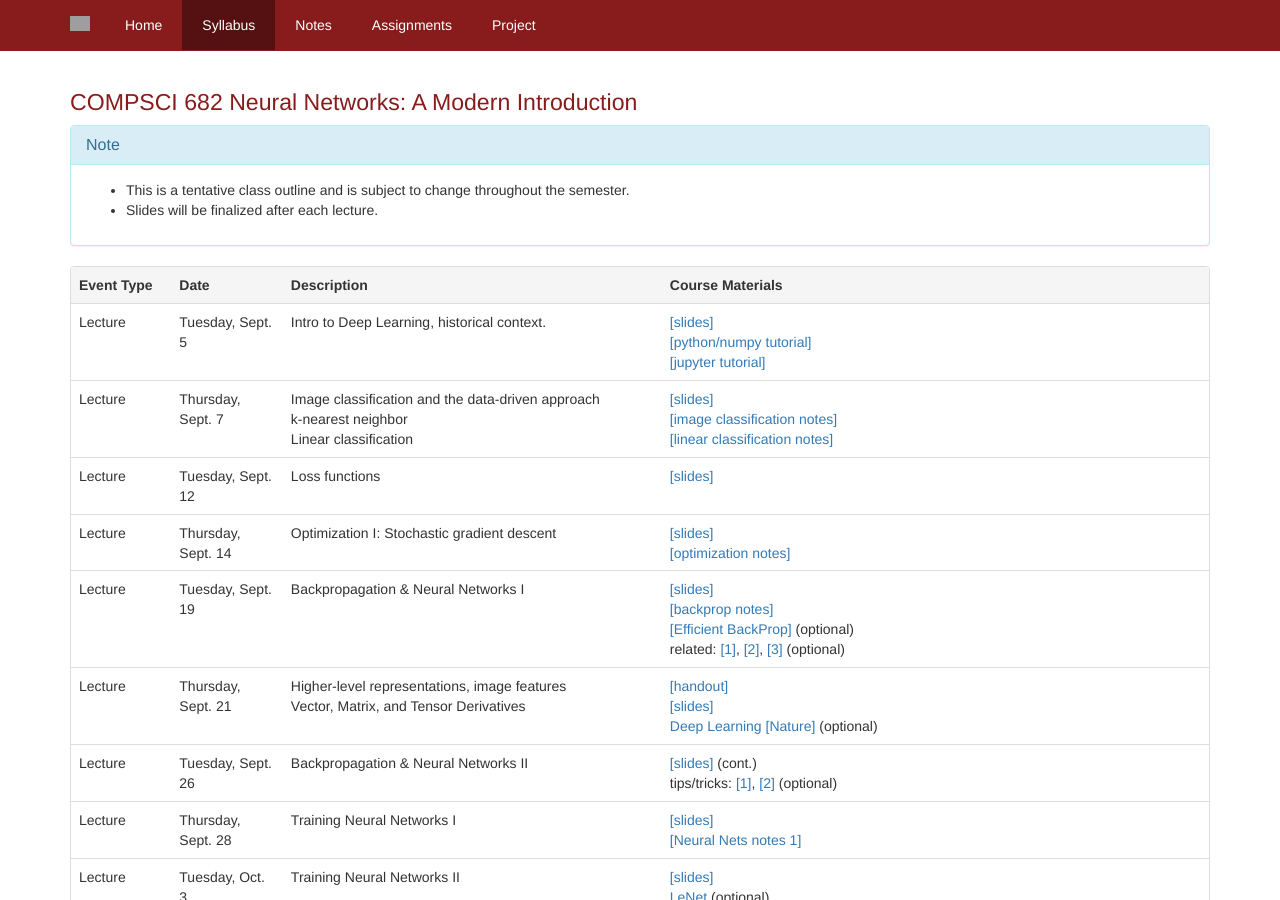
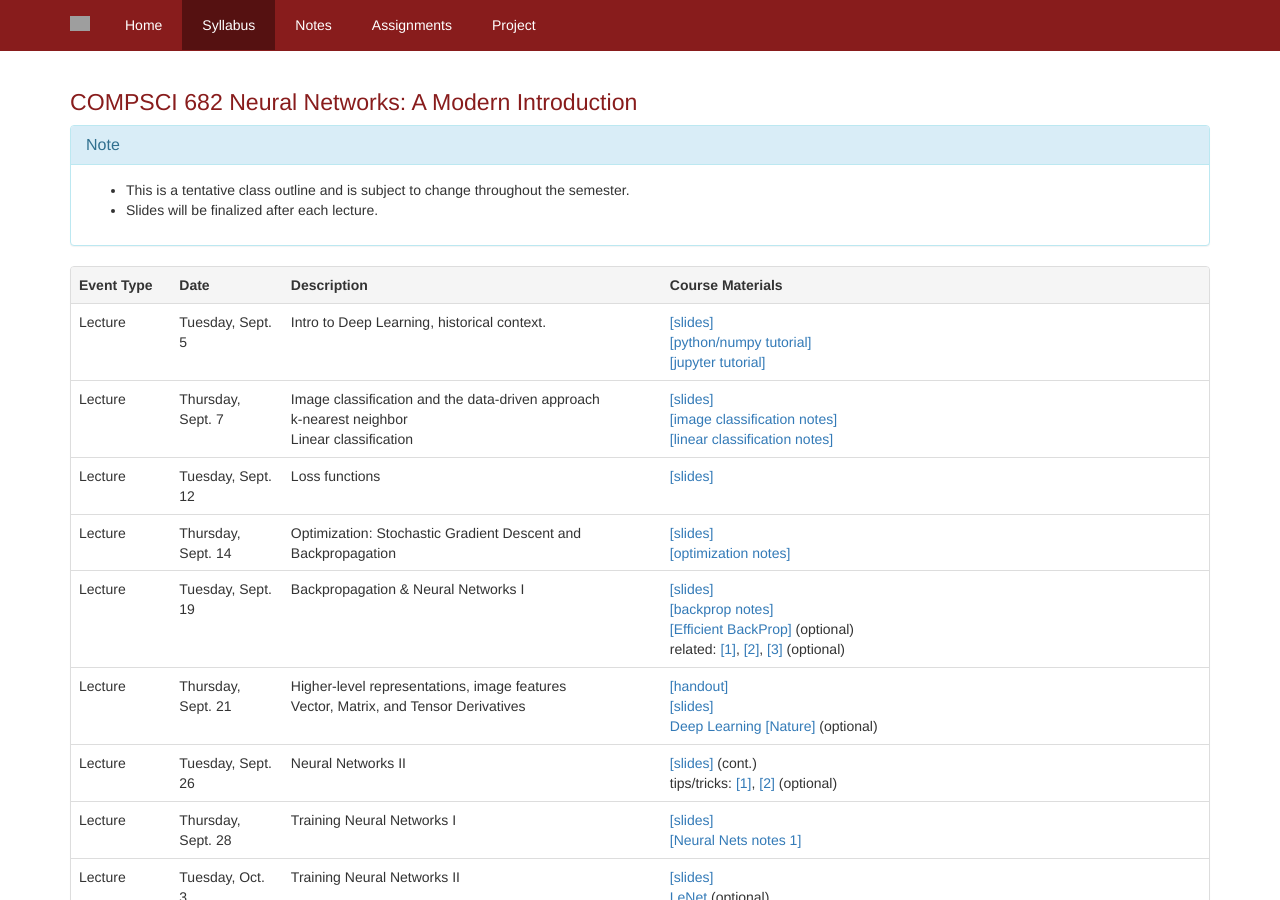
Before and after one commit to compsci682/compsci682.github.io, a Jekyll site: the page syllabus.html, which Jekyll copies as it is, in a window 1280 px wide and 900 px high. Built offline with Jekyll 4.4.1, drawn with Linux system fonts in a browser that asks for light colours; grey boxes are pictures that could not be loaded.

Commit message:
syllabus updatE

```diff
--- a/index.html
+++ b/index.html
@@ -157,9 +157,9 @@
             </div><!--/.col-xs-6.col-lg-4-->
             <div class="col-xs-6 col-lg-4">
               <h2>Course Discussions</h2>
-              <p class="infoblk">Participate discussions on <a href="piazza.com/umass/fall2017/compsci682">Piazza</a>,
+              <p class="infoblk">Participate discussions on <a href="https://piazza.com/umass/fall2017/compsci682">Piazza</a>,
               and use <a href="https://hypothes.is/">hypothes.is</a> extension to annotate online course notes inline. </p>
-              <p><a class="btn btn-default" href="piazza.com/umass/fall2017/compsci682" role="button">Discussion Forum &raquo;</a></p>
+              <p><a class="btn btn-default" href="https://piazza.com/umass/fall2017/compsci682" role="button">Discussion Forum &raquo;</a></p>
             </div><!--/.col-xs-6.col-lg-4-->
 
             <div class="col-xs-6 col-lg-4">
--- a/syllabus.html
+++ b/syllabus.html
@@ -116,7 +116,7 @@
     <td>Lecture</td>
     <td>Thursday, Sept. 14</td>
     <td>
-        Optimization I: Stochastic gradient descent
+        Optimization: Stochastic Gradient Descent and Backpropagation
     </td>
     <td>
       <a href="https://docs.google.com/presentation/d/1RBA-LhofiT2R522x4FEkuKxkaJFDEAiRyF5WvEc9Kug/edit?usp=sharing">[slides]</a><br>
```
Also changed, not shown: other parts of syllabus.html (+1 -1 lines).
